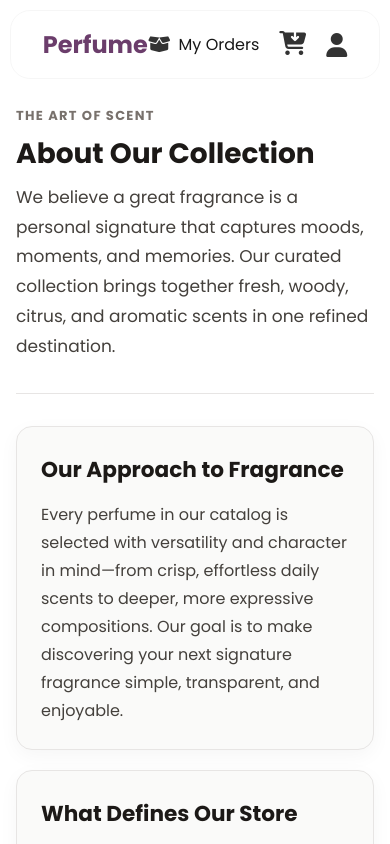
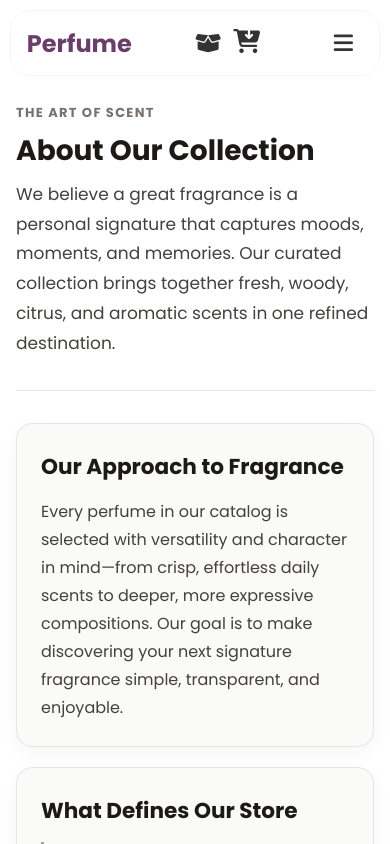
Before and after one commit to benjamin-dreje/perfume, a Next.js app in the folder frontend/: page /about in a window 390 px wide. Shown: the top 844 px of the page. Built offline with nearby package versions, Linux system fonts and the light colour scheme.

Commit message:
feat: enhance NavBar with responsive toggle menu and accessibility improvements

```diff
--- a/frontend/src/app/components/NavBar/NavBar.js
+++ b/frontend/src/app/components/NavBar/NavBar.js
@@ -7,26 +7,45 @@ import { useState, useEffect } from "react";
 export default function NavBar() {
   const { cartCount } = useCart();
   const [isMounted, setIsMounted] = useState(false);
+  const [isMenuOpen, setIsMenuOpen] = useState(false);
+
   useEffect(() => {
     setIsMounted(true);
   }, []);
+
+  const closeMenu = () => setIsMenuOpen(false);
+
   return (
-    <header className="header">
+    <header
+      className="header"
+      onKeyDown={(event) => {
+        if (event.key === "Escape") closeMenu();
+      }}
+    >
       <nav>
         <div className="logo">
           <Link href="/" className="logo-link">
             <h1 className="logo-text">Perfume</h1>
           </Link>
 
-          <ul className="navList">
+          <ul
+            className={`navList${isMenuOpen ? " navListOpen" : ""}`}
+            id="primary-navigation"
+          >
             <li className="navItem">
-              <Link href="/">Home</Link>
+              <Link href="/" onClick={closeMenu}>
+                Home
+              </Link>
             </li>
             <li className="navItem">
-              <Link href="/about">about</Link>
+              <Link href="/about" onClick={closeMenu}>
+                about
+              </Link>
             </li>
             <li className="navItem">
-              <Link href="/contact">contact</Link>
+              <Link href="/contact" onClick={closeMenu}>
+                contact
+              </Link>
             </li>
           </ul>
         </div>
@@ -47,6 +66,20 @@ export default function NavBar() {
           </Link>
           <i className="fa-solid fa-user"></i>
         </div>
+
+        <button
+          type="button"
+          className="navToggle"
+          aria-label={isMenuOpen ? "Close navigation menu" : "Open navigation menu"}
+          aria-expanded={isMenuOpen}
+          aria-controls="primary-navigation"
+          onClick={() => setIsMenuOpen((isOpen) => !isOpen)}
+        >
+          <i
+            className={`fa-solid ${isMenuOpen ? "fa-xmark" : "fa-bars"}`}
+            aria-hidden="true"
+          ></i>
+        </button>
       </nav>
     </header>
   );
--- a/frontend/src/app/components/NavBar/navBar.css
+++ b/frontend/src/app/components/NavBar/navBar.css
@@ -21,6 +21,7 @@
 }
 
 nav {
+  position: relative;
   display: flex;
   justify-content: space-between;
   align-items: center;
@@ -114,6 +115,23 @@ nav ul li a {
 .orders-link:hover {
   color: #8b5a8e;
 }
+.navToggle {
+  display: none;
+  align-items: center;
+  justify-content: center;
+  width: 40px;
+  height: 40px;
+  border: 0;
+  border-radius: 8px;
+  background: transparent;
+  color: #333;
+  cursor: pointer;
+  font-size: 22px;
+}
+.navToggle:hover {
+  background: #f5f0f5;
+  color: #8b5a8e;
+}
 nav ul li a:hover {
   text-decoration: none;
   color: var(--foreground);
@@ -122,7 +140,61 @@ nav ul li a:hover {
   color: #8b5a8e;
 }
 @media (max-width: 768px) {
-  .navList {
+  .header nav {
+    padding: 0.75rem 1rem;
+  }
+
+  .logo {
+    align-items: center;
+  }
+
+  .header .navList {
     display: none;
   }
+
+  .header .navList.navListOpen {
+    position: absolute;
+    top: calc(100% + 10px);
+    left: 0;
+    right: 0;
+    display: flex;
+    flex-direction: column;
+    gap: 0;
+    margin: 0;
+    padding: 8px;
+    border: 1px solid #eee;
+    border-radius: 14px;
+    background: #fff;
+    box-shadow: 0 8px 20px rgba(0, 0, 0, 0.12);
+    z-index: 20;
+  }
+
+  .header .navList .navItem a {
+    display: block;
+    padding: 12px 14px;
+    font-size: 1rem;
+  }
+
+  .userLogo .fa-user {
+    display: none;
+  }
+
+  .navToggle {
+    display: inline-flex;
+    flex: 0 0 auto;
+  }
 }
+
+@media (max-width: 420px) {
+  .userLogo {
+    gap: 12px;
+  }
+
+  .orders-link span {
+    display: none;
+  }
+
+  .orders-link i {
+    font-size: 21px !important;
+  }
+}
```
